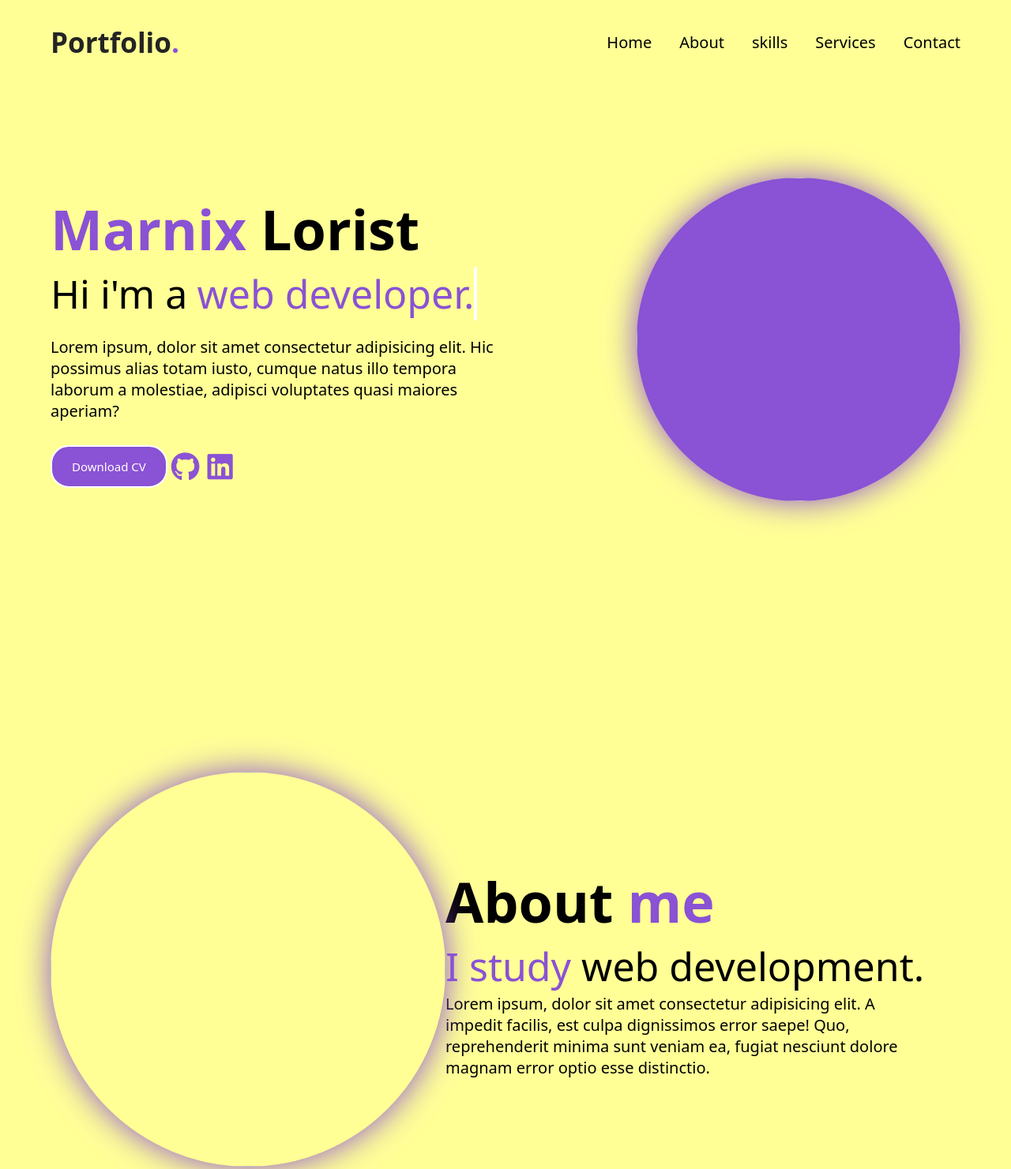
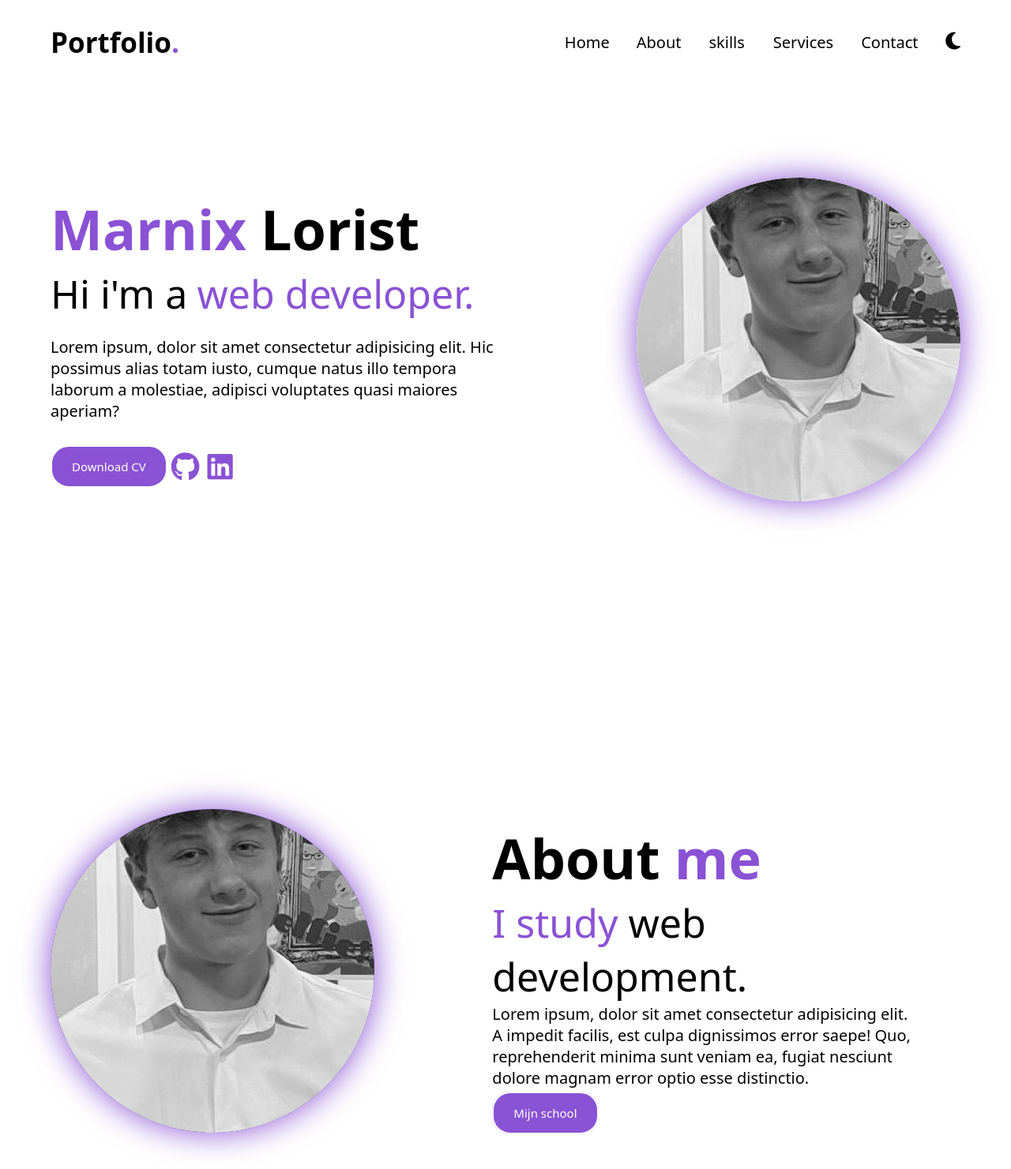
Before and after one commit to marnixLorist/-, a plain HTML site: page index.html in a window 1280 px wide. Shown: the top 1481 px of the page at 79% size. Drawn offline with Linux system fonts and the light colour scheme.

Commit message:
portfolio

```diff
--- a/index.css
+++ b/index.css
@@ -6,9 +6,9 @@
 }
 
 body{
-    background: rgb(255, 255, 150);
+    background: var(--primary-color);
     height: 100vh;
-
+    overflow-x: hidden;
 }
 
 html{
@@ -16,9 +16,22 @@ html{
 }
 
 a{
-    color: white;
     text-decoration: none;
 }
+
+:root{
+    --primary-color: #ffffff;
+    --secondary-color: #000000;
+    transition: .5s;
+}
+
+.second-color{
+    --primary-color: black;
+    --secondary-color: white;
+    transition: .5s;
+}
+
+
 
 .navbar{
     position: fixed;
@@ -32,10 +45,26 @@ a{
     z-index: 100;
 }
 
+
 .navbar .logo{
     font-size: 35px;
     font-weight: 700;
-    color: rgb(36, 36, 36);
+    color: var(--secondary-color);
+    animation: 1s;
+    animation-name: loadd;
+    animation-fill-mode: forwards;
+    animation-delay: 0.5s;
+    opacity: 0;
+}
+
+@keyframes loadd{
+    from{opacity: 0;}
+    to{opacity: 1;}
+}
+
+.navbar .logo::after{
+    opacity: 1;
+
 }
 
 .navbar .logo .logo-dot{
@@ -43,7 +72,49 @@ a{
 }
 
 .navbar ul{
+    text-align: right;
     display: flex;
+    justify-content: flex-end;
+}
+
+.navbar ul li {
+    opacity: 0;
+    animation: slide-bar 0.5s ease-out forwards;
+}
+
+.navbar ul li:nth-child(1) {
+    animation-delay: 0.1s;
+}
+
+.navbar ul li:nth-child(2) {
+    animation-delay: 0.2s;
+}
+
+.navbar ul li:nth-child(3) {
+    animation-delay: 0.3s;
+}
+
+.navbar ul li:nth-child(4) {
+    animation-delay: 0.4s;
+}
+
+.navbar ul li:nth-child(5) {
+    animation-delay: 0.5s;
+}
+
+.navbar ul li:nth-child(6) {
+    animation-delay: 0.6s;
+}
+
+@keyframes slide-bar{
+    from{transform: translatey(-300px); opacity: 0;}
+    to{transform: translatey(0); opacity: 1;}
+}
+
+
+#dark-mode{
+    font-size: 25px;
+    color: var(--secondary-color);
 }
 
 .navbar ul li{
@@ -53,7 +124,7 @@ a{
 
 .navbar ul li a{
     font-size: 20px;
-    color: black;
+    color: var(--secondary-color);
     font-weight: 500;
     transition: .6s;
 }
@@ -72,7 +143,7 @@ a{
     align-items: center;
     height:100vh;
     padding: 60px 5% 0;
-    color: black;
+    color: var(--secondary-color);
     width: 100%;
 }
 
@@ -89,11 +160,12 @@ a{
     font-weight: 500;
 }
 
-.home .home-web {
+.home .home-web{
     color: rgb(138, 82, 212);
     overflow: hidden;
-    border-right: 4px solid white; /* Zorgt voor de cursor */
+    border-right: 4px solid var(--primary-color); /* Zorgt voor de cursor */
     white-space: nowrap;
+    animation-delay: 2s;
     animation: typing 3s steps(25, end), blink-caret .75s 4; /* Typing animatie met knipperende cursor */
     display: inline-block;
 }
@@ -136,9 +208,26 @@ a{
 
 .home .home-info .btn-sci{
     margin-top: 30px;
+    opacity: 0;
+    animation: 1s;
+    animation-name: load;
+    animation-fill-mode: forwards;
+    animation-delay: 0.5s;
+    opacity: 0;
 }
+
+@keyframes load{
+    from{opacity: 0;}
+    to{opacity: 1;}
+}
+
+.home .home-info .btn-sci::after{
+    opacity: 1;
+
+}
+
 .btn{
-    color: white;
+    color: var(--primary-color);
     font-size: 15px;
     font-weight: 400;
     background-color: rgb(138, 82, 212);
@@ -149,31 +238,51 @@ a{
 }
 
 .btn:hover{
-    background-color:white;
+    background-color:var(--primary-color);
     color:  rgb(138, 82, 212);
     box-shadow: 0px 0px 15px rgb(138, 82, 212);
 }
 .btn:active{
     background-color: rgb(138, 82, 212);
-    color: white;
+    color: var(--primary-color);
 }
 
 .home-img .img-box{
     width: 32vw;
     height: 32vw;
+    border-radius: 50%;
+    animation-delay: 2s;
+    animation: img-animm 1s ease-out 1;
+    box-shadow: 0px 0px 40px rgb(138, 82, 212)
+}
+
+@keyframes img-animm{
+    from{opacity: 0;}
+    to{opacity: 1;}
+}
+
+.home-img .img-box::after{
+    opacity: 1;
     background-color: rgb(138, 82, 212);
-    box-shadow: 0px 0px 40px rgb(138, 82, 212);
-    border-radius: 50%;
+}
+
+
+
+@keyframes img-anim {
+    from{opacity: 0;}
+    to{opacity: 1;}
 }
 
 .home-img .img-box .img-item{
     position: relative;
     width: 100%;
     height: 100%;
+    animation: img-anim 1s ease-out 1;
     border-radius: 50%;
     display: flex;
     justify-content: center;
     overflow: hidden;
+
 }
 
 .home-img .img-box .img-item img{
@@ -182,6 +291,7 @@ a{
     width: 100%;
     height: 100%;
     object-fit: cover;
+    animation: img-anim 1.3s ease-out 1;
     border-radius: 50%;
     filter: grayscale(100%);
     transition: .6s;
@@ -190,6 +300,26 @@ a{
 .home-img .img-box .img-item img:hover{
     filter: grayscale(10%);
 }
+
+.home .home-info{
+    opacity: 0;
+    animation: 1s;
+    animation-name: load1;
+    animation-fill-mode: forwards;
+    animation-delay: 0.5s;
+    opacity: 0;
+}
+
+@keyframes load1{
+    from{opacity: 0;}
+    to{opacity: 1;}
+}
+
+.home .home-info::after{
+    opacity: 1;
+
+}
+
 
 .home .home-info .btn-sci{
     display: flex;
@@ -215,15 +345,16 @@ a{
     align-items: center;
     height:100vh;
     padding: 60px 5% 0;
-    color: black;
+    color: var(--secondary-color);
     width: 100%;
 }
 
-.about-info{
+.about .about-info{
     text-align: start;
     display: flex;
     justify-content: flex-end;
     flex-direction: column;
+    padding-left: 13%;
 }
 
 .about-info h1{
@@ -256,20 +387,97 @@ a{
     justify-content: flex-end;
 }
 
+.learn-more{
+    margin-top: 20px;
+}
+
+.button{
+    color: rgb(138, 82, 212);
+    font-size: 20px;
+    font-weight: 100;
+    background-color: var(--secondary-color);
+    border: 2px solid;
+    border-radius: 23px;
+    padding: 10px 10px;
+    transition: .6s;
+
+}
+
+.about-img .about-box{
+    width: 32vw;
+    height: 32vw;
+    background-color: rgb(138, 82, 212);
+    box-shadow: 0px 0px 40px rgb(138, 82, 212);
+    border-radius: 50%;
+}
 .about-img{
+    width: 50%;
+}
+
+.about-img .about-box .about-item{
+    position: relative;
+    width: 100%;
+    height: 100%;
+    border-radius: 50%;
+    display: flex;
+    justify-content: center;
+    overflow: hidden;
+}
+
+.about-img .about-box .about-item img{
+    position: absolute;
+    display: block;
+    width: 100%;
+    height: 100%;
+    object-fit: cover;
+    border-radius: 50%;
+    filter: grayscale(100%);
+    transition: .6s;
+}
+
+.about-img .about-box .about-item img:hover{
+    filter: grayscale(10%);
+}
+
+.skills{
+    display: flex;
+    align-items: center;
+    height:100vh;
+    padding: 60px 5% 0;
+    color: var(--secondary-color);
     width: 100%;
 }
 
-.about-img img{
-    width: 500px;
-    height: 500px;
-    object-fit: cover;
-    border-radius: 50%;
-    box-shadow: 0px 0px 40px rgb(138, 82, 212);
-    filter: grayscale(0%);
-    transition: .7s;
+.skills-info{
+    text-align: start;
+    display: flex;
+    flex-direction: column;
+    width: 100%;
 }
 
-.about-img img:hover{
-    filter: grayscale(100%);
+.skills .skills-info ul{
+    padding: 0;
 }
+
+.skills .skills-info li{
+    list-style: none;
+    font-size: 30px;
+    margin-bottom: 30px;
+}
+
+.tekst{
+    opacity: 0;
+    animation: 1s;
+    animation-name: tekst;
+    animation-fill-mode: forwards;
+    animation-delay: 0.5s;
+}
+
+@keyframes tekst{
+    from{opacity: 0;}
+    to{opacity: 1;}
+}
+
+.tekst::after{
+    opacity: 1;
+}
--- a/index.html
+++ b/index.html
@@ -14,9 +14,10 @@
         <ul>
             <li><a href="#">Home</a></li>
             <li><a href="#about">About</a></li>
-            <li><a href="#">skills</a></li>
+            <li><a href="#skills">skills</a></li>
             <li><a href="#">Services</a></li>
             <li><a href="#">Contact</a></li>
+        <li><i class="fa-solid fa-moon"  id="dark-mode"></i></li>
         </ul>
         </nav>
 
@@ -24,7 +25,7 @@
             <div class="home-info">
                 <h1><span class="home-acn">Marnix</span> Lorist</h1>
                 <h2>Hi i'm a<span class="home-web">web developer.</span></h2>
-                <p>Lorem ipsum, dolor sit amet
+                <p class="tekst">Lorem ipsum, dolor sit amet
                 consectetur adipisicing elit. Hic possimus
                 alias totam iusto, cumque natus illo tempora
                 laborum a molestiae, adipisci voluptates
@@ -45,8 +46,12 @@
 </section>
 <div class="about" id="about">
     <div class="about-img">
+        <div class="about-box">
+            <div class="about-item">
         <img src="pfp cv.jpg" alt="">
     </div>
+</div>
+</div>
     <div class="about-info">
     <h1>About <span class="about-me">me</span></h1>
     <h2><span class="about-web">I study </span>web development.</h2>
@@ -55,9 +60,26 @@
         Quo, reprehenderit minima sunt veniam ea,
         fugiat nesciunt dolore magnam
         error optio esse distinctio.</p>
+        <div class="learn-more">
+            <a href="cv_software_developer.pdf" download="Marnix_Lorist_CV" class="btn">Mijn school</a>
+        </div>
 </div>
 </div>
 
+<div class="skills" id="skills">
+    <div class="skills-info">
+        <ul>
+            <li><h2>html</h2></li>
+            <li><h2>css</h2></li>
+            <li><h2>javascript</h2></li>
+            <li><h2>sql</h2></li>
+            <li><h2>php</h2></li>
+        </ul>
+    </div>
+</div>
+
+
+<script src="index.js"></script>
 </body>
 
 </html>
```
Also changed, not shown: pfp cv.jpg (added), 1 other file.
